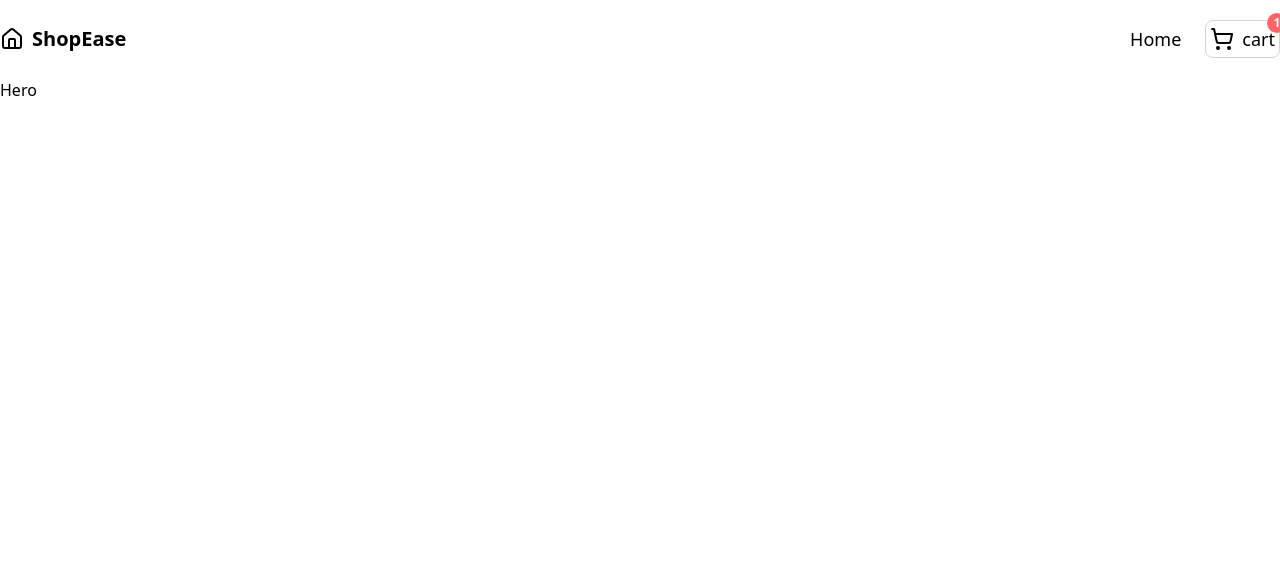
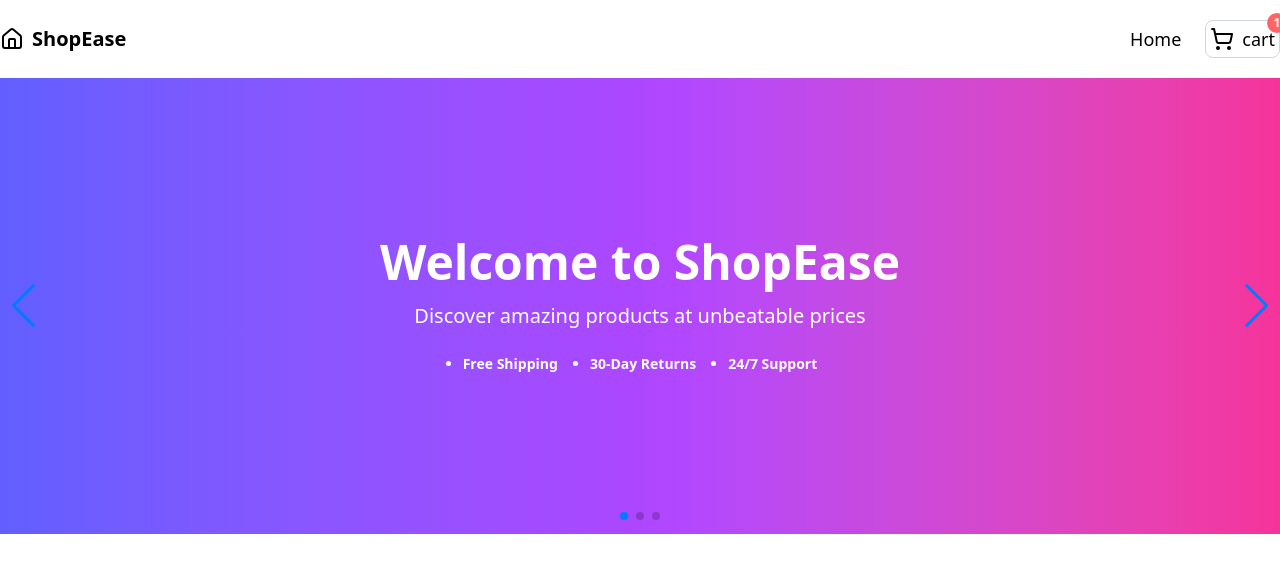
Before and after one commit to mdtayef001/qtec_assessment_frontend, a React (Vite) app: page / in a window 1280 px wide. Shown: the top 572 px of the page. Built offline with nearby package versions, Linux system fonts and the light colour scheme.

Commit message:
add the hero section

```diff
--- a/package.json
+++ b/package.json
@@ -17,6 +17,7 @@
     "react-dom": "^19.1.0",
     "react-hot-toast": "^2.5.2",
     "react-router-dom": "^7.6.3",
+    "swiper": "^11.2.10",
     "tailwindcss": "^4.1.11"
   },
   "devDependencies": {
--- a/src/Components/Hero.jsx
+++ b/src/Components/Hero.jsx
@@ -1,5 +1,80 @@
+import { Swiper, SwiperSlide } from "swiper/react";
+
+// Import Swiper styles
+import "swiper/css";
+import "swiper/css/navigation";
+import "swiper/css/pagination";
+
+// import required modules
+import { Navigation, Pagination, Mousewheel, Keyboard } from "swiper/modules";
+
 const Hero = () => {
-  return <div>Hero</div>;
+  return (
+    <>
+      <Swiper
+        autoplay={{
+          delay: 2500,
+          disableOnInteraction: false,
+        }}
+        pagination={{
+          clickable: true,
+        }}
+        cssMode={true}
+        navigation={true}
+        mousewheel={true}
+        keyboard={true}
+        loop={true}
+        modules={[Navigation, Pagination, Mousewheel, Keyboard]}
+        className="mySwiper"
+      >
+        <SwiperSlide>
+          <section className="bg-gradient-to-r from-indigo-500 via-purple-500 to-pink-500 py-40">
+            <h1 className="text-5xl font-bold text-white text-center">
+              Welcome to ShopEase
+            </h1>
+            <p className="text-xl text-center text-white mt-4 font-medium">
+              Discover amazing products at unbeatable prices
+            </p>
+            <ul className="flex items-center list-disc justify-center gap-8 mt-6 text-white text-sm font-semibold">
+              <li>Free Shipping</li>
+              <li>30-Day Returns</li>
+              <li>24/7 Support</li>
+            </ul>
+          </section>
+        </SwiperSlide>
+        <SwiperSlide>
+          <section className="bg-gradient-to-r from-indigo-500 via-purple-500 to-pink-500 py-40">
+            <h1 className="text-5xl font-bold text-white text-center">
+              Welcome to ShopEase
+            </h1>
+            <p className="text-xl text-center text-white mt-4 font-medium">
+              Discover amazing products at unbeatable prices
+            </p>
+            <ul className="flex items-center list-disc justify-center gap-8 mt-6 text-white text-sm font-semibold">
+              <li>Free Shipping</li>
+              <li>30-Day Returns</li>
+              <li>24/7 Support</li>
+            </ul>
+          </section>
+        </SwiperSlide>
+        <SwiperSlide>
+          <section className="bg-gradient-to-r from-indigo-500 via-purple-500 to-pink-500 py-40">
+            <h1 className="text-5xl font-bold text-white text-center">
+              Welcome to ShopEase
+            </h1>
+            <p className="text-xl text-center text-white mt-4 font-medium">
+              Discover amazing products at unbeatable prices
+            </p>
+            <ul className="flex items-center list-disc justify-center gap-8 mt-6 text-white text-sm font-semibold">
+              <li>Free Shipping</li>
+              <li>30-Day Returns</li>
+              <li>24/7 Support</li>
+            </ul>
+          </section>
+        </SwiperSlide>
+      </Swiper>
+    </>
+  );
 };
 
 export default Hero;
--- a/src/Layout/HomeLayout.jsx
+++ b/src/Layout/HomeLayout.jsx
@@ -7,7 +7,7 @@ const HomeLayout = () => {
       <header className="container mx-auto">
         <Navbar />
       </header>
-      <main className="container mx-auto">
+      <main>
         <Outlet />
       </main>
     </>
```
Also changed, not shown: 1 other file (tests, documents, lock files or other folders).
